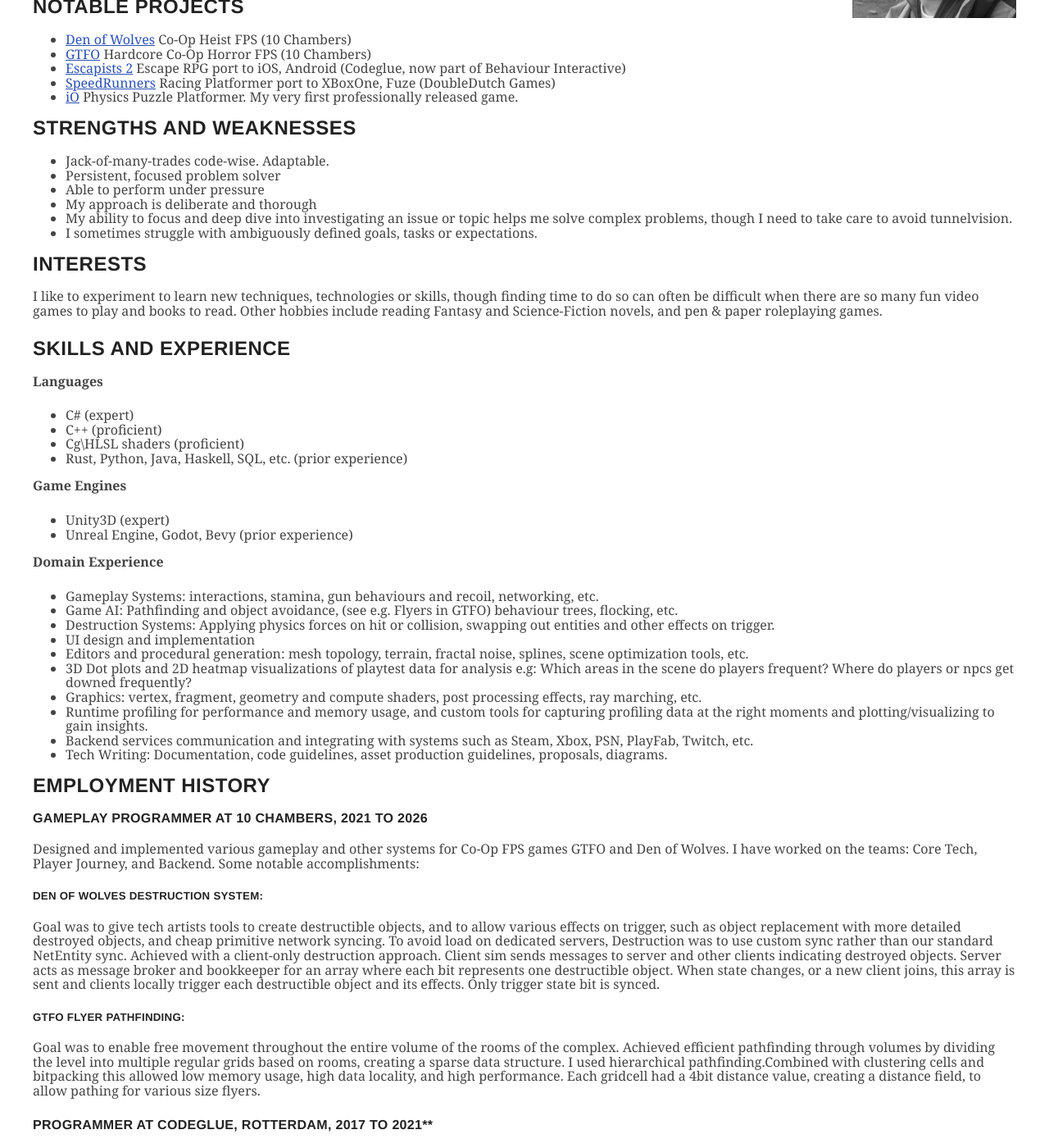
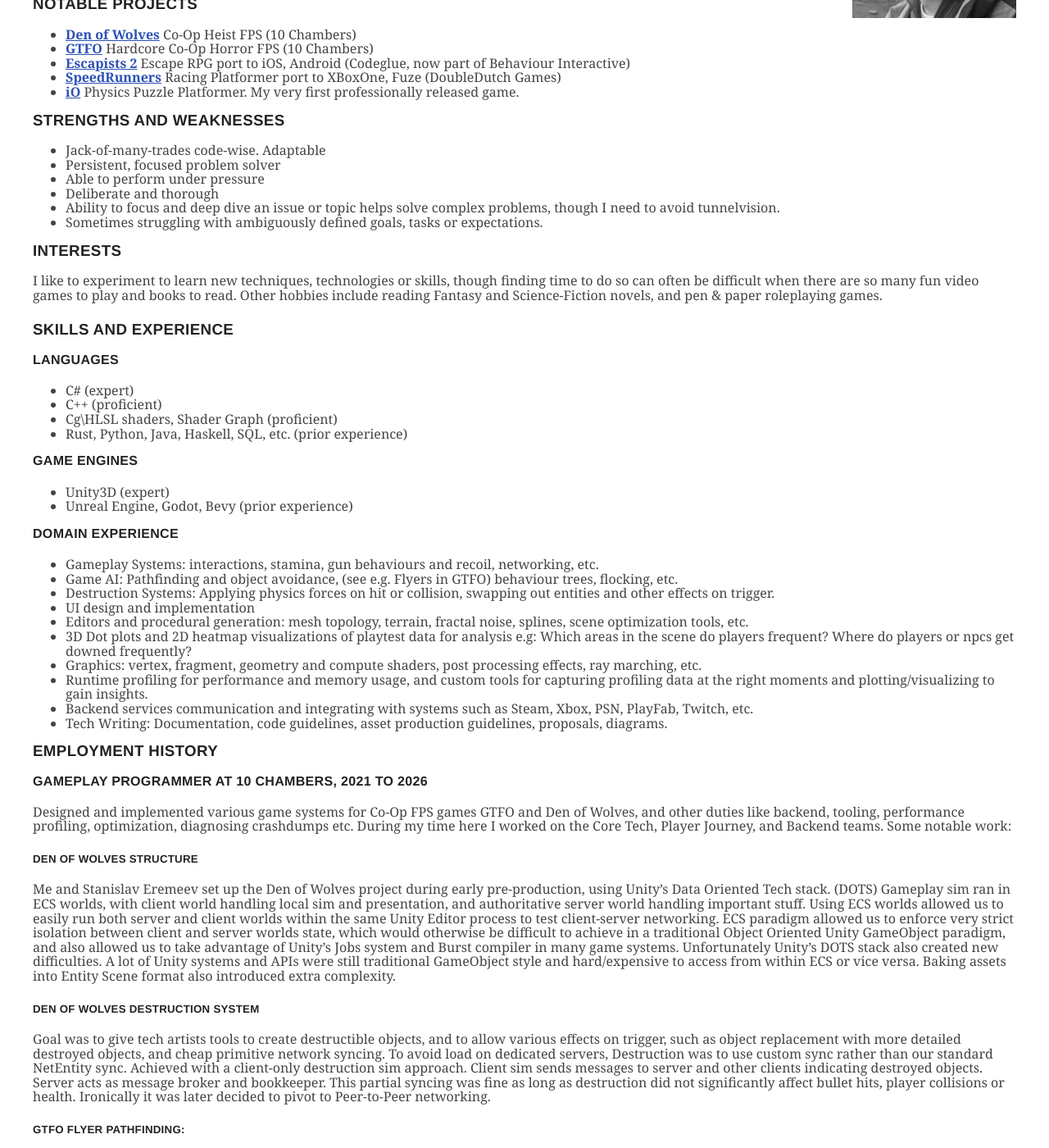
Before and after one commit to sanderman01/sanderman01.github.io, a Jekyll site: the page built from resume.md, in a window 1280 px wide and 1400 px high, scrolled down 271 px. Shown: the whole window at 82% size. Built offline with Jekyll 4.4.1, drawn with Linux system fonts in a browser that asks for light colours; some web fonts are replaced; a script that is not in the unit is left out; some of the changed text lies outside the part shown.

Commit message:
Update resume.md
various resume tweaks and fixes

```diff
--- a/resume.md
+++ b/resume.md
@@ -1,12 +1,14 @@
 ---
 title: Resume Alexander Verbeek
 layout: resume
-date: 2025-02-08
+date: 2025-02-09
 ---
 
 # Alexander "Sander" Verbeek, Game Developer
 
 <img src="{{ site.url }}/assets/images/portrait.jpg" style="float: right; width: 200px; height: 200px; margin: 0em 0em 2em 2em;"/>
+
+Coder with a passion for video games. Gamedev since 2012.
 
 Year of Birth: 1989
 Citizenship: The Netherlands
@@ -15,38 +17,36 @@ Portfolio: [http://sanderman01.github.io/portfolio](http://sanderman01.github.io
 Email: [sanderman@gmail.com](mailto:sanderman@gmail.com)
 Phone: +46 76 004 39 54
 
-Coder with a strong passion for video games. Gamedev since 2012.
+### Notable Projects
+* **[Den of Wolves](https://www.denofwolves.com/en)** Co-Op Heist FPS (10 Chambers)
+* **[GTFO](https://gtfothegame.com/)** Hardcore Co-Op Horror FPS (10 Chambers)
+* **[Escapists 2](https://www.youtube.com/watch?v=qMj-bAyHqq4)** Escape RPG port to iOS, Android (Codeglue, now part of Behaviour Interactive)
+* **[SpeedRunners](https://www.youtube.com/watch?v=BDGzN0fRQI0)** Racing Platformer port to XBoxOne, Fuze (DoubleDutch Games)
+* **[iO](https://store.steampowered.com/app/324070/iO/)** Physics Puzzle Platformer. My very first professionally released game.
 
-## Notable Projects
-* [Den of Wolves](https://www.denofwolves.com/en) Co-Op Heist FPS (10 Chambers)
-* [GTFO](https://gtfothegame.com/) Hardcore Co-Op Horror FPS (10 Chambers)
-* [Escapists 2](https://www.youtube.com/watch?v=qMj-bAyHqq4) Escape RPG port to iOS, Android (Codeglue, now part of Behaviour Interactive)
-* [SpeedRunners](https://www.youtube.com/watch?v=BDGzN0fRQI0) Racing Platformer port to XBoxOne, Fuze (DoubleDutch Games)
-* [iO]((https://store.steampowered.com/app/324070/iO/)) Physics Puzzle Platformer. My very first professionally released game.
-
-## Strengths and Weaknesses
-* Jack-of-many-trades code-wise. Adaptable.
+### Strengths and Weaknesses
+* Jack-of-many-trades code-wise. Adaptable
 * Persistent, focused problem solver
 * Able to perform under pressure
-* My approach is deliberate and thorough
-* My ability to focus and deep dive into investigating an issue or topic helps me solve complex problems, though I need to take care to avoid tunnelvision.
-* I sometimes struggle with ambiguously defined goals, tasks or expectations.
+* Deliberate and thorough
+* Ability to focus and deep dive an issue or topic helps solve complex problems, though I need to avoid tunnelvision.
+* Sometimes struggling with ambiguously defined goals, tasks or expectations.
 
-## Interests
+### Interests
 I like to experiment to learn new techniques, technologies or skills, though finding time to do so can often be difficult when there are so many fun video games to play and books to read. Other hobbies include reading Fantasy and Science-Fiction novels, and pen & paper roleplaying games.
 
-## Skills and Experience
-**Languages**
+### Skills and Experience
+#### Languages
 * C# (expert)
 * C++ (proficient)
-* Cg\HLSL shaders (proficient)
-* Rust, Python, Java, Haskell, SQL, etc.  (prior experience)
+* Cg\HLSL shaders, Shader Graph (proficient)
+* Rust, Python, Java, Haskell, SQL, etc. (prior experience)
 
-**Game Engines**
+#### Game Engines
 * Unity3D (expert)
 * Unreal Engine, Godot, Bevy (prior experience)
 
-**Domain Experience**
+#### Domain Experience
 * Gameplay Systems: interactions, stamina, gun behaviours and recoil, networking, etc.
 * Game AI: Pathfinding and object avoidance, (see e.g. Flyers in GTFO) behaviour trees, flocking, etc.
 * Destruction Systems: Applying physics forces on hit or collision, swapping out entities and other effects on trigger.
@@ -59,16 +59,19 @@ I like to experiment to learn new techniques, technologies or skills, though fin
 Steam, Xbox, PSN, PlayFab, Twitch, etc.
 * Tech Writing: Documentation, code guidelines, asset production guidelines, proposals, diagrams.
 
-## Employment History
+### Employment History
 #### Gameplay Programmer at 10 Chambers, 2021 to 2026
 
-Designed and implemented various gameplay and other systems for Co-Op FPS games GTFO and Den of Wolves. I have worked on the teams: Core Tech, Player Journey, and Backend.
-Some notable accomplishments:
+Designed and implemented various game systems for Co-Op FPS games GTFO and Den of Wolves, and other duties like backend, tooling, performance profiling, optimization, diagnosing crashdumps etc. During my time here I worked on the Core Tech, Player Journey, and Backend teams.
+Some notable work:
 
-##### Den of Wolves Destruction System:
+##### Den of Wolves Structure
+Me and Stanislav Eremeev set up the Den of Wolves project during early pre-production, using Unity's Data Oriented Tech stack. (DOTS) Gameplay sim ran in ECS worlds, with client world handling local sim and presentation, and authoritative server world handling important stuff. Using ECS worlds allowed us to easily run both server and client worlds within the same Unity Editor process to test client-server networking. ECS paradigm allowed us to enforce very strict isolation between client and server worlds state, which would otherwise be difficult to achieve in a traditional Object Oriented Unity GameObject paradigm, and also allowed us to take advantage of Unity's Jobs system and Burst compiler in many game systems.
+Unfortunately Unity's DOTS stack also created new difficulties. A lot of Unity systems and APIs were still traditional GameObject style and hard/expensive to access from within ECS or vice versa. Baking assets into Entity Scene format also introduced extra complexity.
+
+##### Den of Wolves Destruction System
 Goal was to give tech artists tools to create destructible objects, and to allow various effects on trigger, such as object replacement with more detailed destroyed objects, and cheap primitive network syncing. To avoid load on dedicated servers, Destruction was to use custom sync rather than our standard NetEntity sync.
-Achieved with a client-only destruction approach. Client sim sends messages to server and other clients indicating destroyed objects. Server acts as message broker and bookkeeper for an array where each bit represents one destructible object.
-When state changes, or a new client joins, this array is sent and clients locally trigger each destructible object and its effects. Only trigger state bit is synced.
+Achieved with a client-only destruction sim approach. Client sim sends messages to server and other clients indicating destroyed objects. Server acts as message broker and bookkeeper. This partial syncing was fine as long as destruction did not significantly affect bullet hits, player collisions or health. Ironically it was later decided to pivot to Peer-to-Peer networking.
 
 ##### GTFO Flyer pathfinding:
 Goal was to enable free movement throughout the entire volume of the rooms of the complex.
@@ -89,7 +92,11 @@ Implementation and optimization of the Willem II Passage Occulus Rift VR sim and
 Designing and implementing gameplay for various logic and spatial awareness puzzles for an in-house ip puzzle-detective exploration game prototype targeted to tablets.
 
 #### Indie. iO, 2012-2014
- Collaboration with Gamious, Amsterdam. Developing level editing tools, UI, and other game systems. Drafting and implementing levels. Conceptualizing novel ways to combine existing game mechanics. Developing control schemes for gamepad and touchscreen. For PC, Mobile and Ouya.
+Collaboration with Gamious, Amsterdam. Developing level editing tools, UI, and other game systems. Drafting and implementing levels. Conceptualizing novel ways to combine existing game mechanics. Developing control schemes for gamepad and touchscreen. For PC, Mobile and Ouya.
 
-#### Internships: Little Chicken, Amsterdam 2012, Blewscreen, Tilburg 2010
-#### Education: HBO-ICT + Game Design and Technology at Fontys Eindhoven (Bachelor of Science)
+#### Internships
+Little Chicken, Amsterdam 2012
+Blewscreen, Tilburg 2010
+
+#### Education
+HBO-ICT + Game Design and Technology at Fontys Eindhoven (Bachelor of Science)
```
